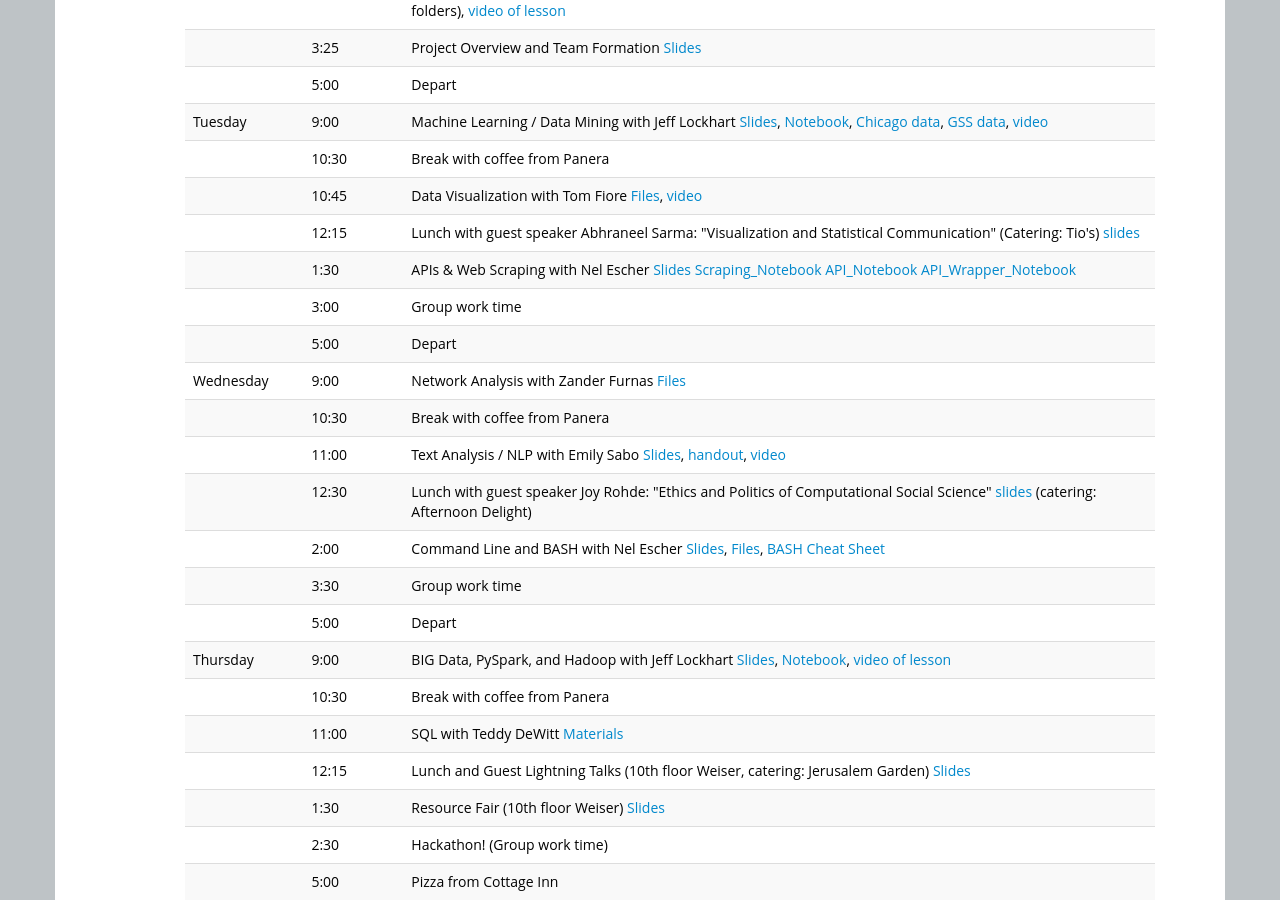
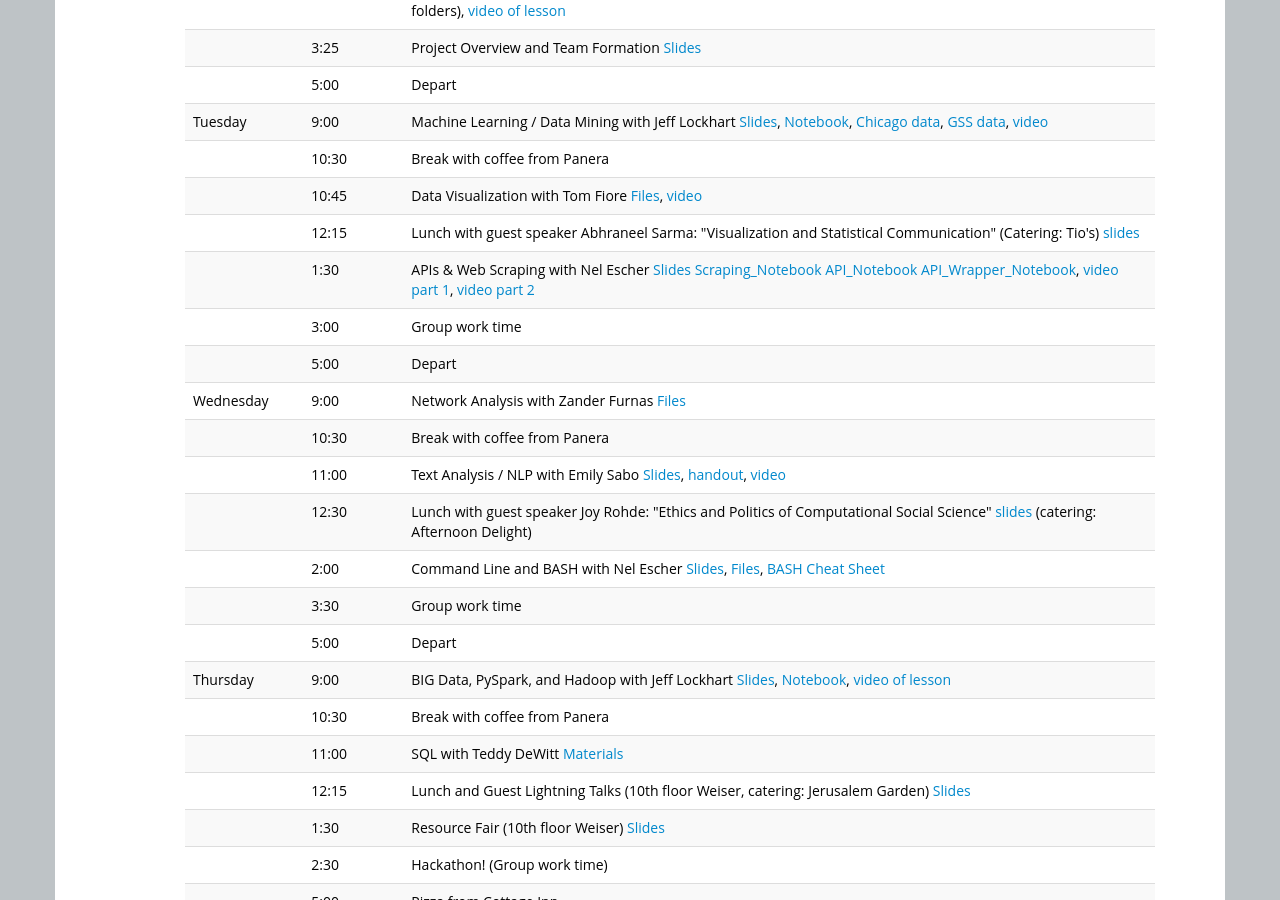
Before and after one commit to ICOSBigDataCamp/2019-summer-camp, a Jekyll site: the page built from index.html, in a window 1280 px wide and 900 px high, scrolled down 1369 px. Built offline with Jekyll 4.4.1, drawn with Linux system fonts in a browser that asks for light colours.

Commit message:
nel videos

```diff
--- a/index.html
+++ b/index.html
@@ -152,7 +152,7 @@
   <tr> <td></td>       <td>10:30</td>   <td>Break with coffee from Panera</td> </tr>
   <tr> <td></td>       <td>10:45</td>   <td>Data Visualization with Tom Fiore <a href="data/Python_Plotting_2019_ThomasFiore.zip" target="_blank">Files</a>, <a href="http://leccap.engin.umich.edu/leccap/viewer/r/ZUxax9" target="_blank">video</a></td> </tr>
   <tr> <td></td>       <td>12:15</td>   <td>Lunch with guest speaker Abhraneel Sarma: "Visualization and Statistical Communication" (Catering: Tio's) <a href="slides/sarma_data_camp.pdf" target="_blank">slides</a></td>, <a href="http://leccap.engin.umich.edu/leccap/viewer/r/WCARuX" target="_blank">video</a> </tr>
-  <tr> <td></td>       <td>1:30</td>   <td>APIs & Web Scraping with Nel Escher <a href="slides/APIs_Web_Scraping.pdf" target="_blank">Slides</a> <a href="data/wikipedia_scrape_finnish_olympians.ipynb" target="_blank">Scraping_Notebook</a> <a href="data/api_get_requests.ipynb" target="_blank">API_Notebook</a> <a href="data/reddit_api_wrapper.ipynb" target="_blank">API_Wrapper_Notebook</a></td> </tr>
+  <tr> <td></td>       <td>1:30</td>   <td>APIs & Web Scraping with Nel Escher <a href="slides/APIs_Web_Scraping.pdf" target="_blank">Slides</a> <a href="data/wikipedia_scrape_finnish_olympians.ipynb" target="_blank">Scraping_Notebook</a> <a href="data/api_get_requests.ipynb" target="_blank">API_Notebook</a> <a href="data/reddit_api_wrapper.ipynb" target="_blank">API_Wrapper_Notebook</a>, <a href="http://leccap.engin.umich.edu/leccap/viewer/r/Ez5Npy" target="_blank">video part 1</a>, <a href="http://leccap.engin.umich.edu/leccap/viewer/r/JrOvpA" target="_blank">video part 2</a></td> </tr>
   <tr> <td></td>       <td>3:00</td>   <td>Group work time</td> </tr>
   <tr> <td></td>       <td>5:00</td>   <td>Depart</td> </tr>
 
```
